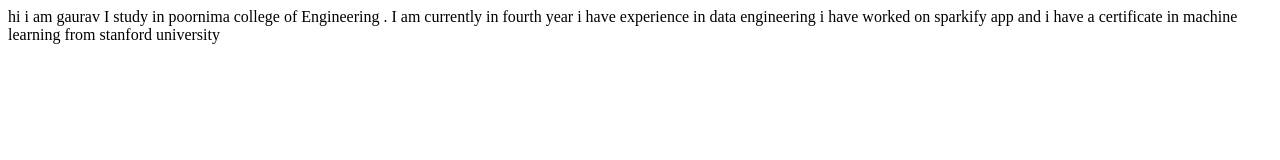
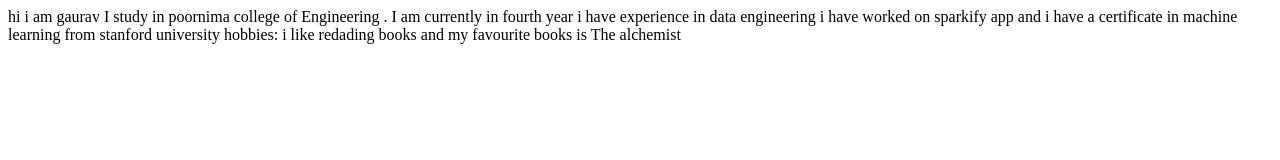
Before and after one commit to gauravsomani336/Neog-camp, a plain HTML site: page index.html in a window 1280 px wide. Drawn offline with Linux system fonts and the light colour scheme.

Commit message:
added some hobbies in body

```diff
--- a/index.html
+++ b/index.html
@@ -14,5 +14,8 @@
     i have experience in data engineering
     i have worked on sparkify app
     and i have a certificate in machine learning from stanford university
+
+    hobbies:
+    i like redading books and my favourite books is The alchemist
 </body>
 </html>
```
